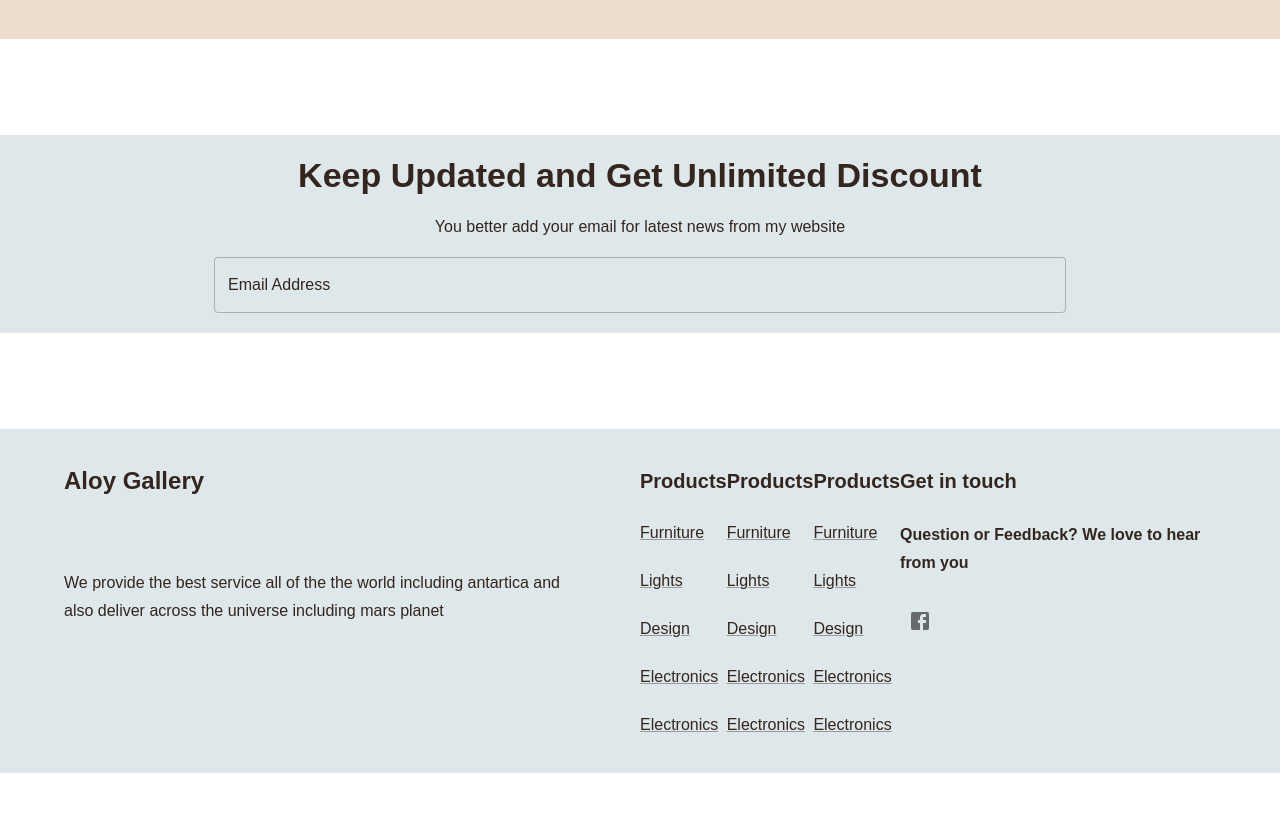
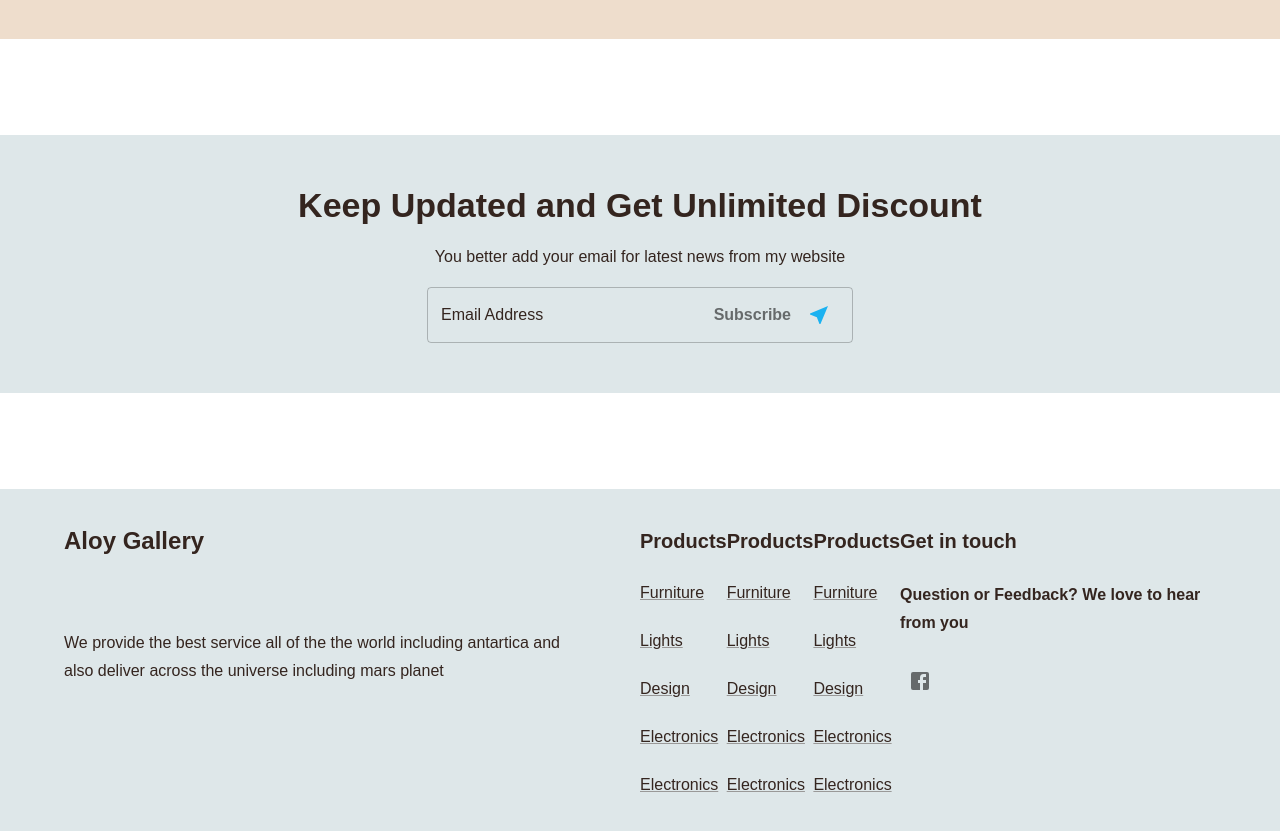
Before and after one commit to alamadrid01/e-commerce, a Next.js app: page / in a window 1280 px wide. Shown: the part 4600-5431 px from the top of the page. Before the commit the page ends 5373 px from the top, so only its background shows below. Built offline with nearby package versions, Linux system fonts and the light colour scheme; data requests are answered from the project's data file.

Commit message:
Fix: Refactored and fix the newsletter and deals component

```diff
--- a/components/homepage-section/deals.tsx
+++ b/components/homepage-section/deals.tsx
@@ -7,7 +7,6 @@ import {
   Container,
   Stack,
   Button,
-  Rating,
   Paper,
   Box,
 } from "@mui/material";
--- a/components/homepage-section/newsletter.tsx
+++ b/components/homepage-section/newsletter.tsx
@@ -5,16 +5,21 @@ import {
   Typography,
   Container,
   Stack,
-  Button,
   TextField,
-  Paper,
   Box,
+  InputProps,
+  InputAdornment,
+  IconButton
 } from "@mui/material";
+import { NearMe} from '@mui/icons-material/';
 
 const Newsletter = () => {
+    const clickHandler = () =>{
+        alert("test")
+    }
   return (
     <div>
-          <Box sx={{ backgroundColor: "grey.100", mt: "96px", py: '20px' }}>
+          <Box sx={{ backgroundColor: "grey.100", mt: "96px", py: '50px' }}>
       <Container
         maxWidth="md"
       >
@@ -27,21 +32,27 @@ const Newsletter = () => {
         >
           Keep Updated and Get Unlimited Discount
         </Typography>
-        <Typography variant="subtitle1" align="center">
+        <Typography variant="subtitle1" align="center"gutterBottom>
           You better add your email for latest news from my website
         </Typography>
-        {/* <TextField
-          variant="filled"
-          label="Enter your email address"
-          required
-          defaultValue="test"
-        /> */}
         <TextField
           placeholder="Email address"
           id="outlined-required"
           label="Email Address"
-          fullWidth
-          sx={{ borderRadius: "12px" }}
+          variant="outlined"
+          sx={{ width: '50%', borderRadius: "12px" }}
+        InputProps={{
+            endAdornment: (
+              <InputAdornment position="end">
+                <Stack direction="row" justifyContent="center" alignItems="center" spacing={1} sx={{cursor: 'pointer'}} onClick={clickHandler}>
+                <Typography variant="body1" sx={{ fontWeight: '600' }}>Subscribe </Typography>
+                <IconButton color='info'>
+                <NearMe />
+                </IconButton>
+                </Stack>
+              </InputAdornment>
+            ),
+          }}
         />
        </Stack>
       </Container>
```
